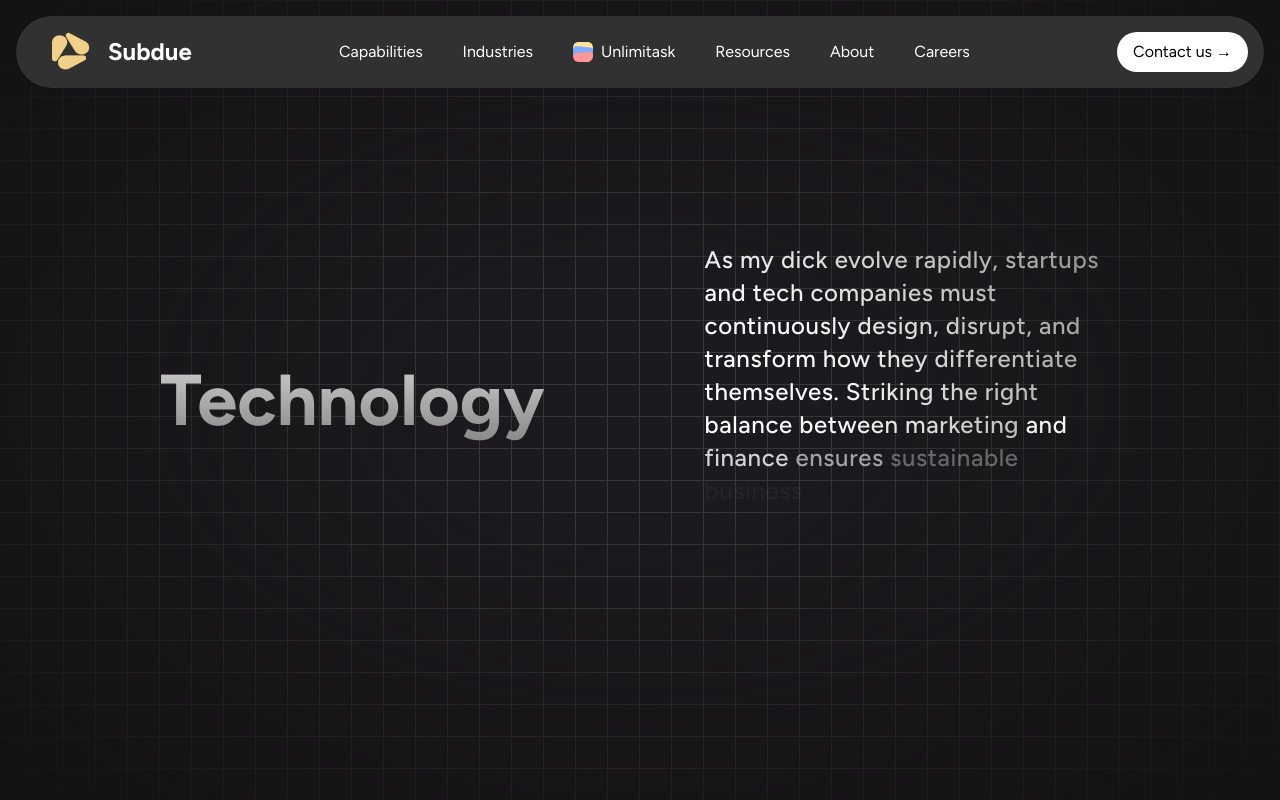
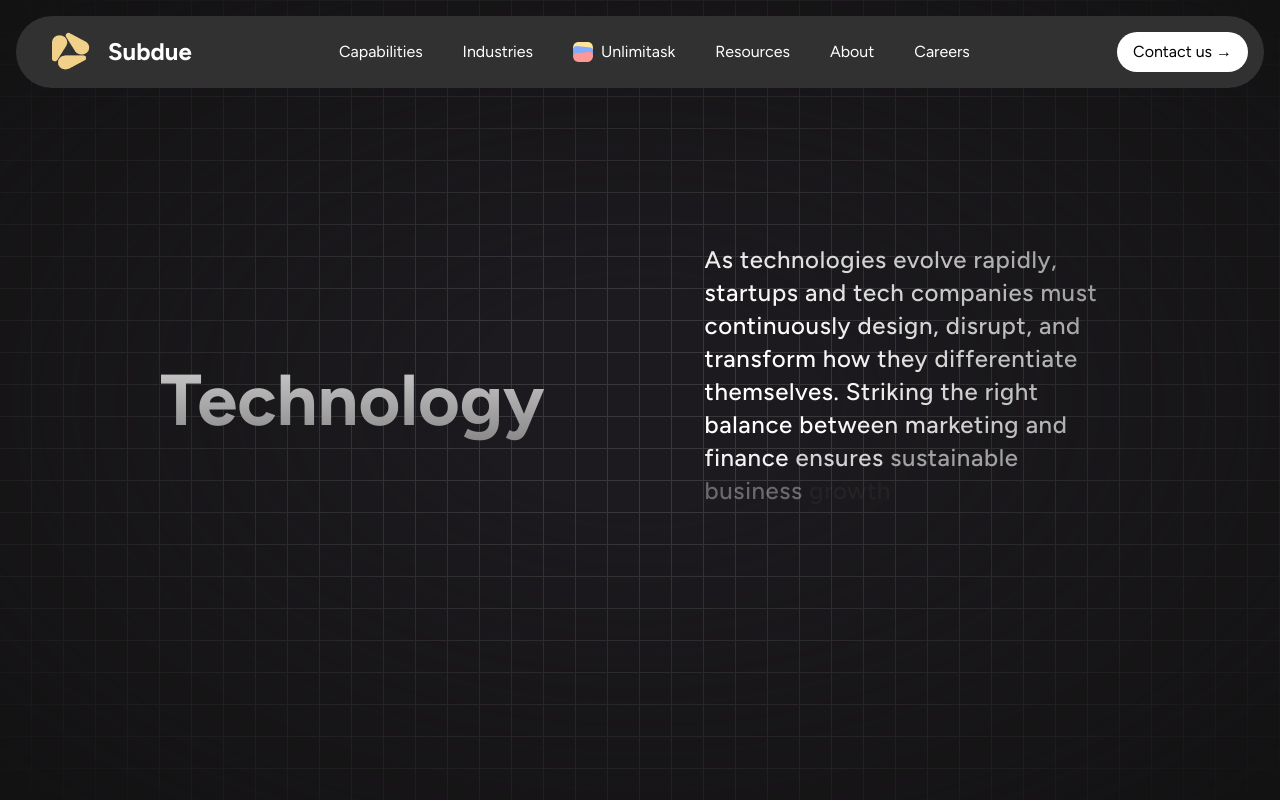
Before and after one commit to TheoSoillet/subdue1, a Next.js app: page /technology in a window 1280 px wide. Shown: the top 800 px of the page. Built offline with nearby package versions, Linux system fonts and the light colour scheme.

Commit message:
my dick got removed
i am gay

```diff
--- a/app/technology/page.tsx
+++ b/app/technology/page.tsx
@@ -5,7 +5,7 @@ import { FeaturesSectionDemo } from "@/components/TechnologySolutions";
 
 
 
-const words = `As my dick evolve rapidly, startups and tech companies must continuously design, disrupt, and transform how they differentiate themselves. Striking the right balance between marketing and finance ensures sustainable business growth and helps turn companies into global brands in the long run.`;
+const words = `As technologies evolve rapidly, startups and tech companies must continuously design, disrupt, and transform how they differentiate themselves. Striking the right balance between marketing and finance ensures sustainable business growth and helps turn companies into global brands in the long run.`;
 
 const Divider: React.FC = () => {
     return (
```
